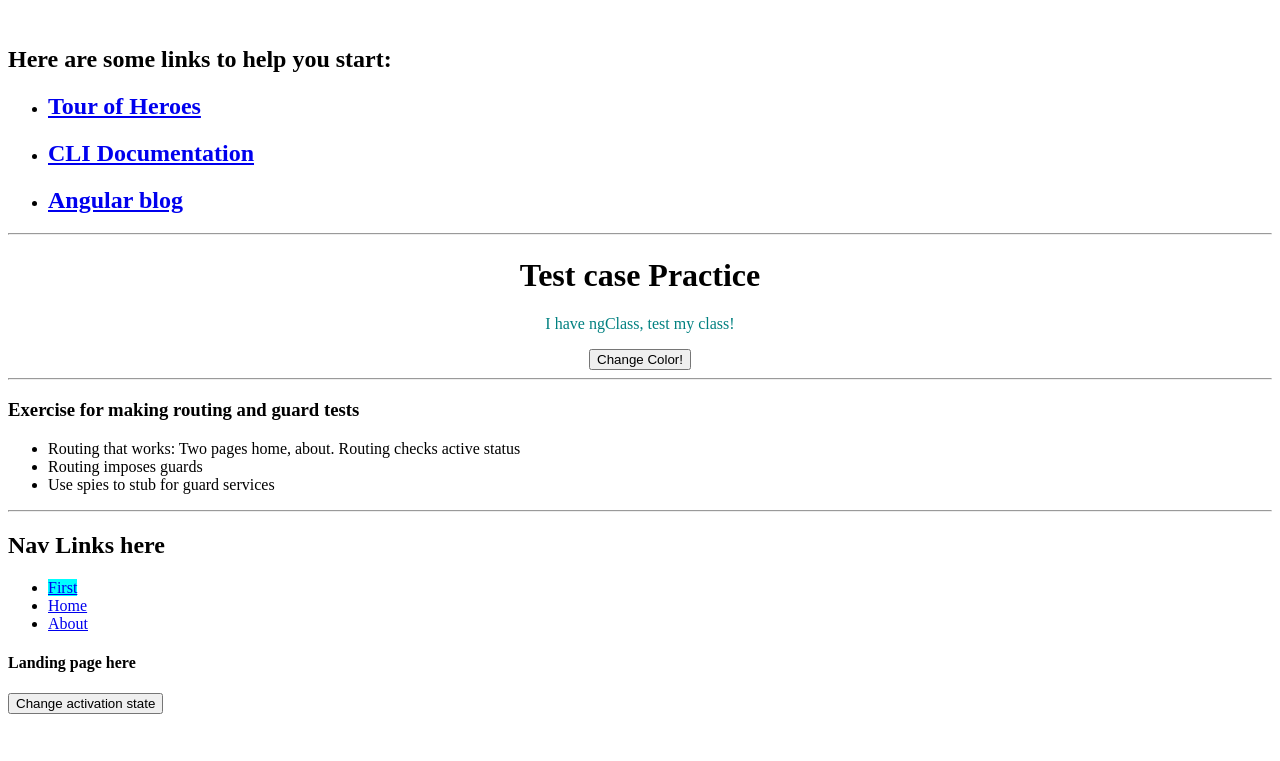
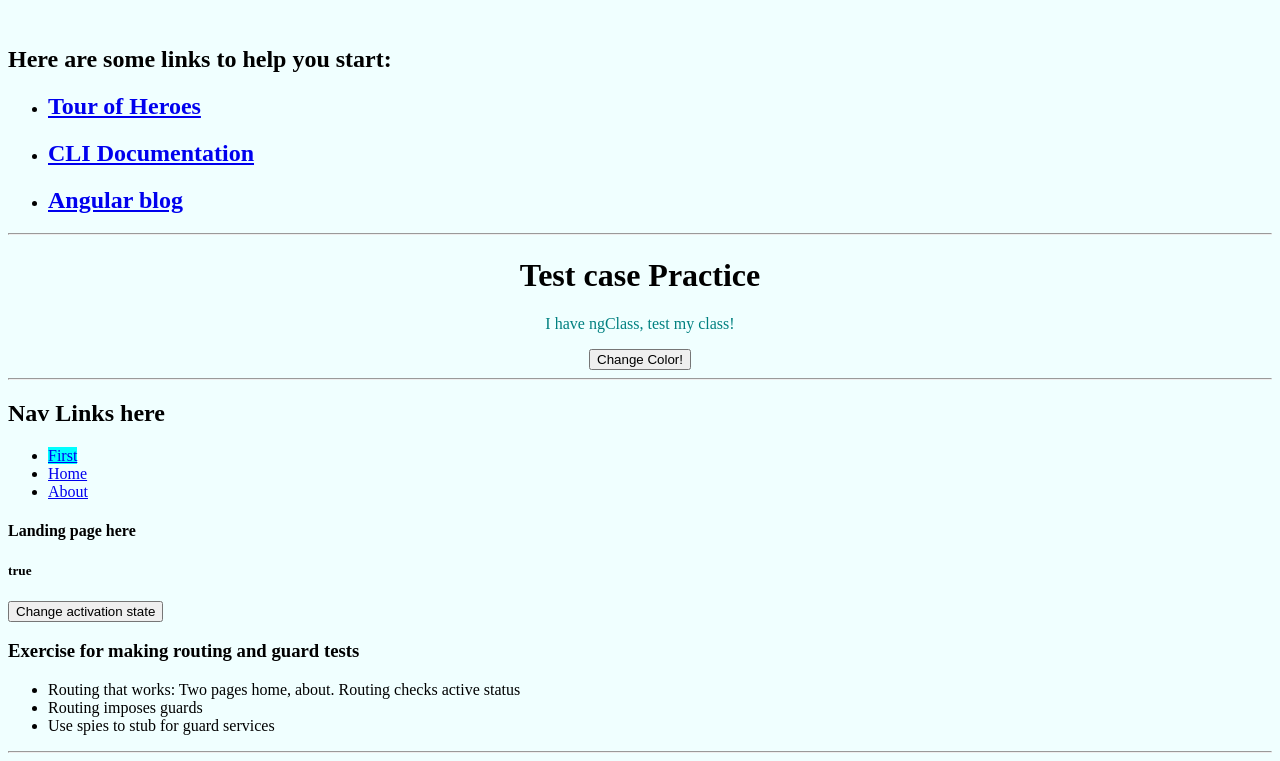
Before and after one commit to latimercaleb/Angular-Testing-Practice, an Angular app: page /first in a window 1280 px wide. Shown: the part 358-1119 px from the top of the page. Before the commit the page ends 1080 px from the top, so only its background shows below. Built offline with nearby package versions, Linux system fonts and the light colour scheme.

Commit message:
Finishing up changes, starting test integration

```diff
--- a/src/app/Router Testing/custom-nav/custom-nav.component.html
+++ b/src/app/Router Testing/custom-nav/custom-nav.component.html
@@ -1,12 +1,3 @@
-<div>
-<h3>Exercise for making routing and guard tests</h3>
-<ul>
-  <li>Routing that works: Two pages home, about. Routing checks active status</li>
-  <li>Routing imposes guards</li>
-  <li>Use spies to stub for guard services</li>
-</ul>
-</div>
-<hr>
 <div>
   <h2>Nav Links here</h2>
   <ul>
@@ -18,5 +9,6 @@
       true}">About</a></li>
    </ul>
    <h4>Landing page here</h4>
+   <h5>{{renderServiceState}}</h5>
    <button (click) = "updateActivationState()">Change activation state</button>
 </div>
--- a/src/app/Router Testing/custom-nav/custom-nav.component.ts
+++ b/src/app/Router Testing/custom-nav/custom-nav.component.ts
@@ -6,13 +6,15 @@ import {UserActiveService} from '../userActive.service';
   styleUrls: ['./custom-nav.component.css']
 })
 export class CustomNavComponent implements OnInit {
-
-  constructor(private uaService: UserActiveService) { }
+  renderServiceState: boolean;
+  constructor(private uaService: UserActiveService) {}
 
   ngOnInit() {
+    this.renderServiceState = this.uaService.getActiveState();
   }
 
   updateActivationState(){
     this.uaService.changeActiveState();
+    this.renderServiceState = this.uaService.getActiveState();
   }
 }
--- a/src/app/app.component.html
+++ b/src/app/app.component.html
@@ -25,3 +25,12 @@
 <hr>
 
 <router-outlet></router-outlet>
+<div>
+  <h3>Exercise for making routing and guard tests</h3>
+  <ul>
+    <li>Routing that works: Two pages home, about. Routing checks active status</li>
+    <li>Routing imposes guards</li>
+    <li>Use spies to stub for guard services</li>
+  </ul>
+  </div>
+  <hr>
--- a/src/styles.css
+++ b/src/styles.css
@@ -1 +1,4 @@
 /* You can add global styles to this file, and also import other style files */
+body{
+    background-color: azure;
+}
```
